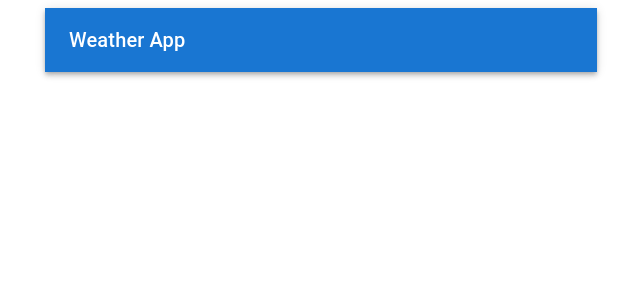
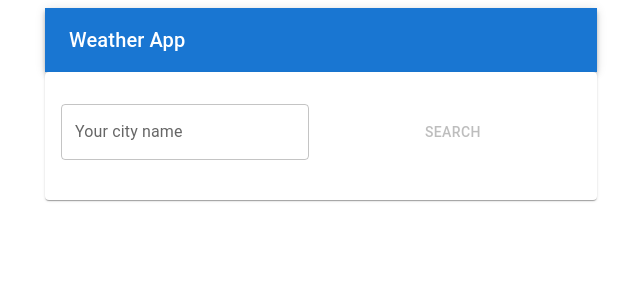
Before and after one commit to DimaNakonechniy/weather-app, a React (Create React App) app: page / in a window 1280 px wide. Shown: the top 300 px of the page, without its empty margins (319-959 px from the left). Built offline with nearby package versions, Linux system fonts and the light colour scheme.

Commit message:
Added SearchForm components, added 'basicUrl' config to tsconfig file

```diff
--- a/src/App.tsx
+++ b/src/App.tsx
@@ -2,6 +2,10 @@ import Container from "@mui/material/Container";
 import AppBar from "@mui/material/AppBar";
 import Toolbar from "@mui/material/Toolbar";
 import Typography from "@mui/material/Typography";
+import Card from "@mui/material/Card";
+import CardContent from "@mui/material/CardContent";
+
+import { SearchForm } from "components";
 
 const App = () => (
   <Container maxWidth="sm">
@@ -12,6 +16,12 @@ const App = () => (
         </Typography>
       </Toolbar>
     </AppBar>
+
+    <Card>
+      <CardContent>
+        <SearchForm />
+      </CardContent>
+    </Card>
   </Container>
 );
 
--- /dev/null
+++ b/src/components/SearchForm/SearchForm.tsx
@@ -0,0 +1,33 @@
+import { useState, SyntheticEvent } from "react";
+
+import Stack from "@mui/material/Stack";
+import TextField from "@mui/material/TextField";
+import Button from "@mui/material/Button";
+
+const SearchForm = () => {
+  const [searchValue, setSearchValue] = useState<string>("");
+
+  const onChange = (event: SyntheticEvent) => {
+    const { value } = event.target as HTMLInputElement;
+    setSearchValue(value);
+  };
+
+  return (
+    <form noValidate autoComplete="off">
+      <Stack direction="row" spacing={2} my={2}>
+        <TextField
+          id="name"
+          label="Your city name"
+          fullWidth
+          value={searchValue}
+          onChange={onChange}
+        />
+
+        <Button type="submit" fullWidth disabled={!searchValue.length}>
+          Search
+        </Button>
+      </Stack>
+    </form>
+  );
+};
+export default SearchForm;
--- /dev/null
+++ b/src/components/SearchForm/index.ts
@@ -0,0 +1 @@
+export { default as SearchForm } from "./SearchForm";
--- /dev/null
+++ b/src/components/index.ts
@@ -0,0 +1 @@
+export { SearchForm } from "./SearchForm";
--- a/tsconfig.json
+++ b/tsconfig.json
@@ -1,5 +1,6 @@
 {
   "compilerOptions": {
+    "baseUrl": "src",
     "target": "es5",
     "lib": [
       "dom",
```
